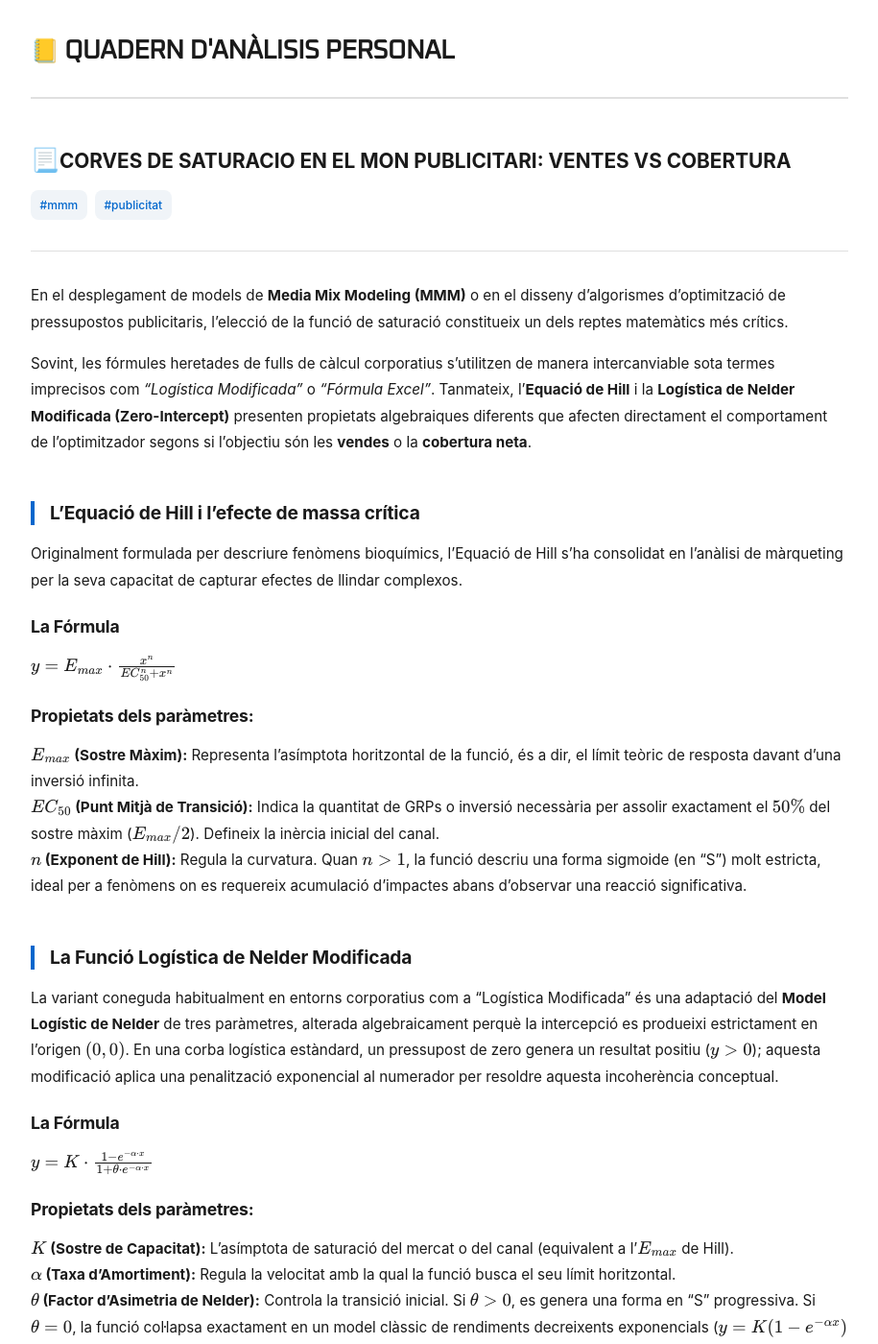
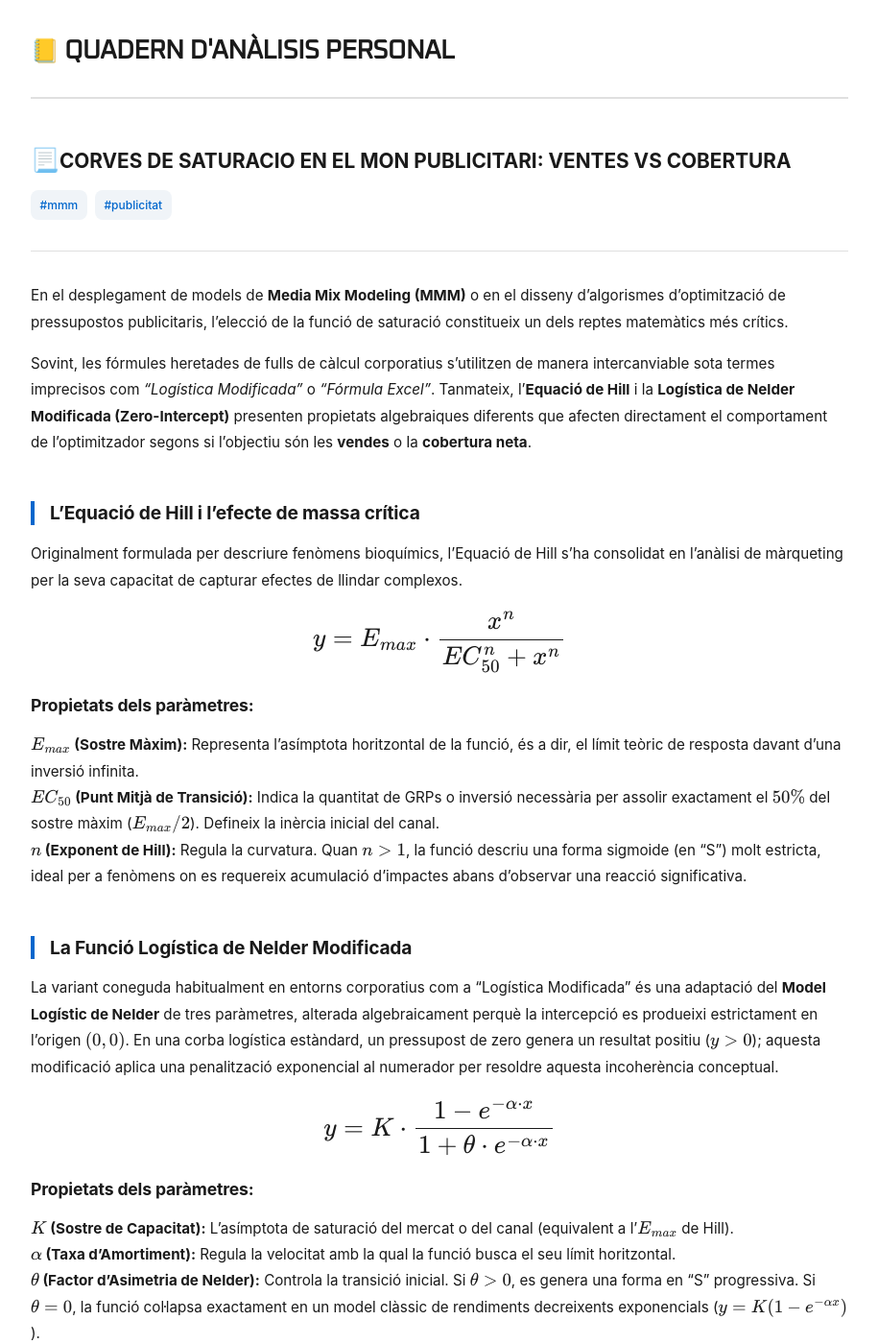
Before and after one commit to alberthr/alberthr.github.io, a Jekyll site: the page built from _posts/2011-04-23-logistica-nelder-hill.md, in a window 1280 px wide and 1400 px high. Shown: the whole window at 96% size, without its empty margins (182-1097 px from the left). Built offline with Jekyll 4.4.1, drawn with Linux system fonts in a browser that asks for light colours; comment, search, counter and statistics services are not loaded.

Commit message:
Enhance formula visibility in Nelder Hill post
Updated mathematical formulas to use larger font size for better readability.

```diff
--- a/_posts/2011-04-23-logistica-nelder-hill.md
+++ b/_posts/2011-04-23-logistica-nelder-hill.md
@@ -16,8 +16,7 @@ Sovint, les fórmules heretades de fulls de càlcul corporatius s'utilitzen de m
 
 Originalment formulada per descriure fenòmens bioquímics, l'Equació de Hill s'ha consolidat en l'anàlisi de màrqueting per la seva capacitat de capturar efectes de llindar complexos.
 
-### La Fórmula
-$$y = E_{max} \cdot \frac{x^n}{EC_{50}^n + x^n}$$
+$$\Large y = E_{max} \cdot \frac{x^n}{EC_{50}^n + x^n}$$
 
 ### Propietats dels paràmetres:
 * **$E_{max}$ (Sostre Màxim):** Representa l'asímptota horitzontal de la funció, és a dir, el límit teòric de resposta davant d'una inversió infinita.
@@ -29,8 +28,7 @@ $$y = E_{max} \cdot \frac{x^n}{EC_{50}^n + x^n}$$
 
 La variant coneguda habitualment en entorns corporatius com a "Logística Modificada" és una adaptació del **Model Logístic de Nelder** de tres paràmetres, alterada algebraicament perquè la intercepció es produeixi estrictament en l'origen $(0,0)$. En una corba logística estàndard, un pressupost de zero genera un resultat positiu ($y > 0$); aquesta modificació aplica una penalització exponencial al numerador per resoldre aquesta incoherència conceptual.
 
-### La Fórmula
-$$y = K \cdot \frac{1 - e^{-\alpha \cdot x}}{1 + \theta \cdot e^{-\alpha \cdot x}}$$
+$$\Large y = K \cdot \frac{1 - e^{-\alpha \cdot x}}{1 + \theta \cdot e^{-\alpha \cdot x}}$$
 
 ### Propietats dels paràmetres:
 * **$K$ (Sostre de Capacitat):** L'asímptota de saturació del mercat o del canal (equivalent a l'$E_{max}$ de Hill).
@@ -50,7 +48,6 @@ La **cobertura neta** es caracteritza per una eficiència màxima en el tram ini
 A diferència de la cobertura, el comportament de les **vendes** o la conversió de marca sol requerir freqüència d'impacte. Un volum baix d'inversió amb prou feines altera el comportament del consumidor; es necessita aconseguir una **massa crítica** o llindar de record perquè la intenció de compra s'activi.
 * **Comportament:** L'exponent $n$ de Hill manté la corba plana prop de l'origen durant els primers trams de despesa, accelerant-se de forma sigmoide un cop superat el llindar de reactivitat del mercat.
 
----
 
 ## Exemple d'ajust sobre dades experimentals
 
```
